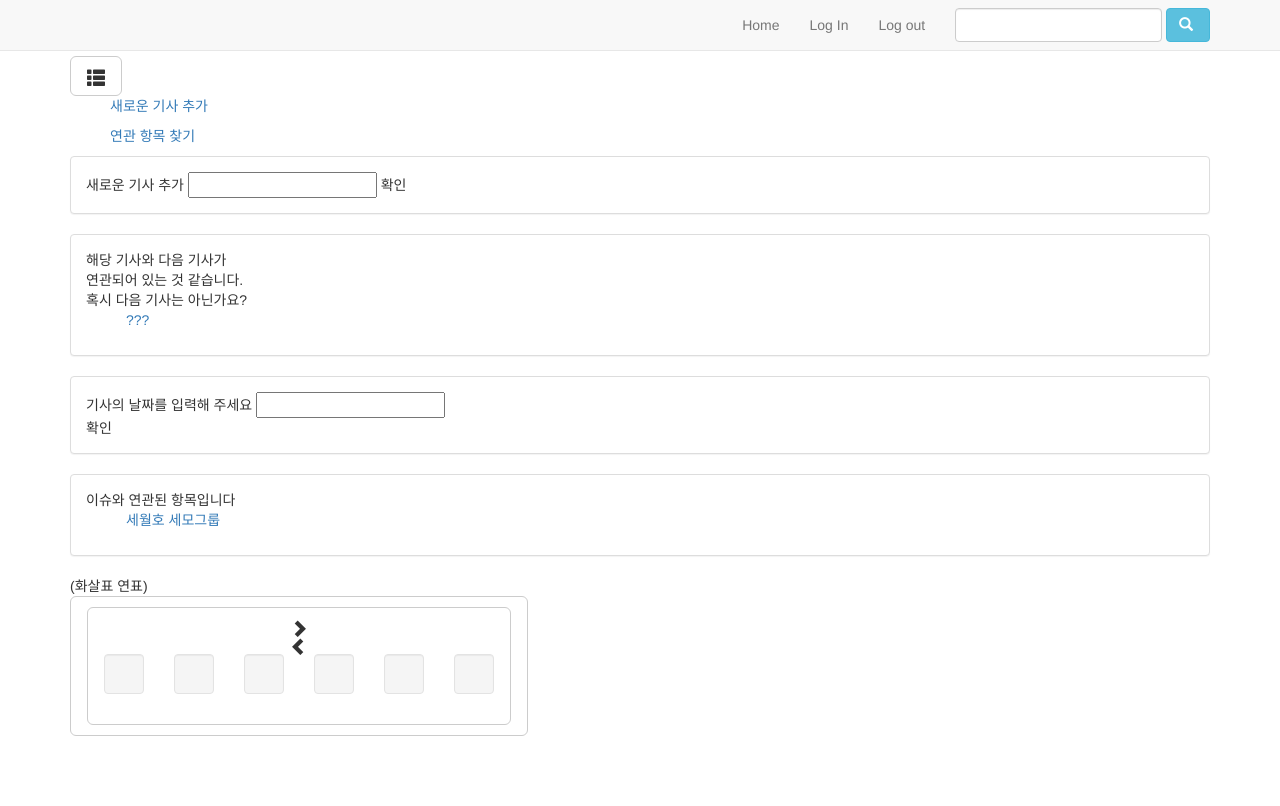
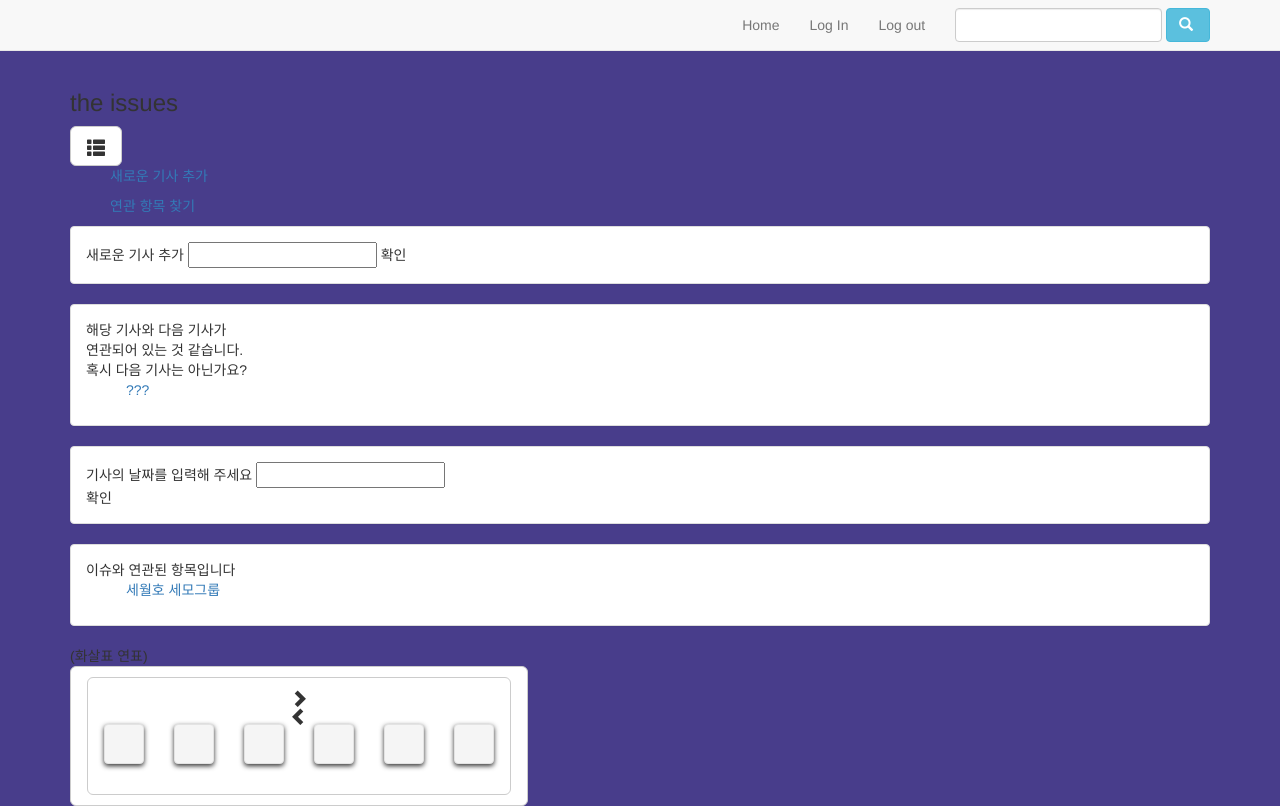
Before and after one commit to bigbrotherkr/issuetrac.kr, a website: page issuetrackr/public/working/page3.html in a window 1280 px wide. Drawn offline with nearby package versions, Linux system fonts and the light colour scheme; the site is published under a folder, as on GitHub Pages, so addresses that start at the root find nothing.

Commit message:
올리라니까 올립니다.

```diff
--- a/issuetrackr/public/app.css
+++ b/issuetrackr/public/app.css
@@ -28,6 +28,10 @@ body{
 	background-color: darkslateblue;
 }
 
+article{
+	background: darkslateblue;
+}
+
 #title{
 	/* for setting title position */
 	position:fixed; top:0; bottom:0; left: 0; right: 0;
--- a/issuetrackr/public/working/page3.html
+++ b/issuetrackr/public/working/page3.html
@@ -6,7 +6,7 @@
 이슈트래커
 </title>
 <link rel="stylesheet" href="http://netdna.bootstrapcdn.com/bootstrap/3.1.1/css/bootstrap.min.css">
-<link rel="stylesheet" href="/app.css">
+<link rel="stylesheet" href="../app.css">
 </head>
 
 <body>
```
Also changed, not shown: issuetrackr/public/working/page4.html (+1 -1 lines).
